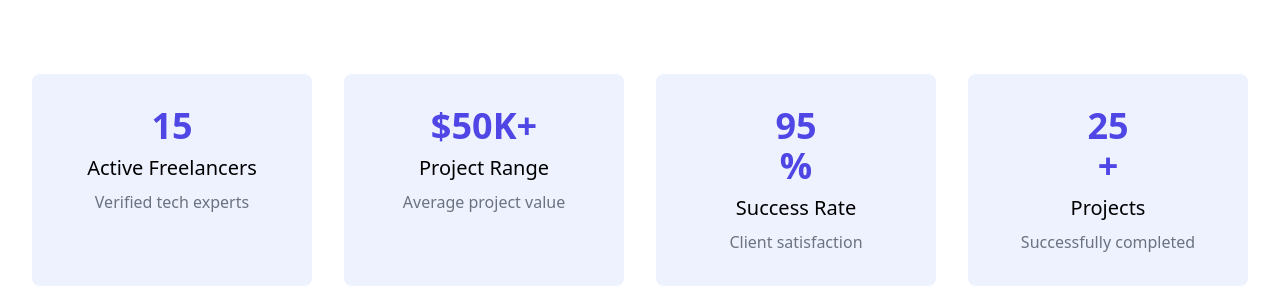
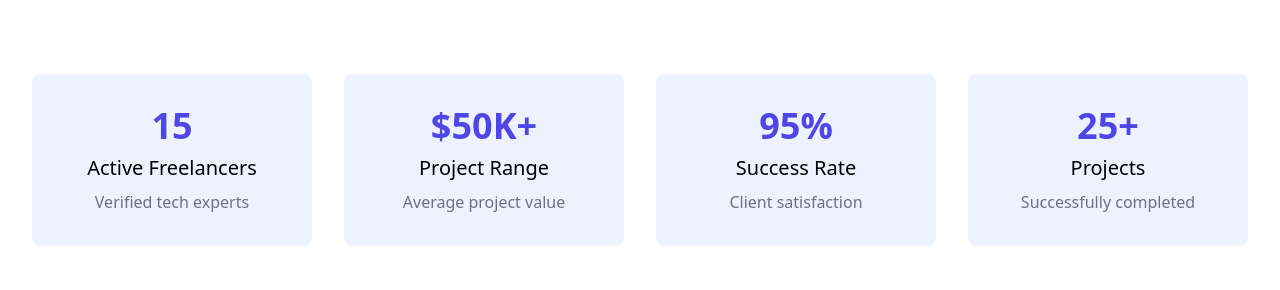
Before and after one commit to hritikch24/burgeon-talent-hub, a plain HTML site: page index.html in a window 1280 px wide. Shown: the part 510-800 px from the top of the page. Drawn offline with nearby package versions, Linux system fonts and the light colour scheme.

Commit message:
Update index.html

```diff
--- a/index.html
+++ b/index.html
@@ -9,7 +9,7 @@
 <script>
     document.addEventListener('DOMContentLoaded', () => {
         const counters = document.querySelectorAll('.counter');
-        const speed = 200;
+        const speed = 1000;
 
         const updateCount = (counter) => {
             const target = +counter.getAttribute('data-target');
@@ -17,8 +17,8 @@
             const increment = target / speed;
 
             if (count < target) {
-                counter.innerText = Math.ceil(count + increment);
-                setTimeout(() => updateCount(counter), 1);
+                counter.innerText = Math.min(Math.ceil(count + increment), target);
+                setTimeout(() => updateCount(counter), 20);
             } else {
                 counter.innerText = target;
             }
@@ -89,12 +89,18 @@
                     <p class="mt-2 text-gray-500">Average project value</p>
                 </div>
                 <div class="bg-indigo-50 rounded-lg p-8 text-center">
-                    <div class="counter text-4xl font-bold text-indigo-600" data-target="95">0</div><span class="text-4xl font-bold text-indigo-600">%</span>
+                    <div class="flex items-center justify-center">
+                        <div class="counter text-4xl font-bold text-indigo-600" data-target="95">0</div>
+                        <div class="text-4xl font-bold text-indigo-600">%</div>
+                    </div>
                     <div class="mt-2 text-xl font-medium">Success Rate</div>
                     <p class="mt-2 text-gray-500">Client satisfaction</p>
                 </div>
                 <div class="bg-indigo-50 rounded-lg p-8 text-center">
-                    <div class="counter text-4xl font-bold text-indigo-600" data-target="25">0</div><span class="text-4xl font-bold text-indigo-600">+</span>
+                    <div class="flex items-center justify-center">
+                        <div class="counter text-4xl font-bold text-indigo-600" data-target="25">0</div>
+                        <div class="text-4xl font-bold text-indigo-600">+</div>
+                    </div>
                     <div class="mt-2 text-xl font-medium">Projects</div>
                     <p class="mt-2 text-gray-500">Successfully completed</p>
                 </div>
@@ -237,8 +243,7 @@
                         <div class="text-center p-6 border-b md:border-b-0 md:border-r border-gray-200">
                             <h3 class="text-xl font-bold text-gray-900 mb-4">India Offices</h3>
                             <div class="space-y-2">
-                                <p class="text-gray-600">Sector 14, Gurgaon</p>
-                                <p class="text-gray-600">Crossing Republic, Noida</p>
+                                <p class="text-gray-600">Sector 14, Gurugram</p>
                                 <a href="tel:+919205082571" class="text-xl text-indigo-600 hover:text-indigo-800 font-medium block mt-4">
                                     +91 9205082571
                                 </a>
@@ -248,8 +253,8 @@
                             <h3 class="text-xl font-bold text-gray-900 mb-4">USA Office</h3>
                             <div class="space-y-2">
                                 <p class="text-gray-600">Chicago, Illinois</p>
-                                <a href="tel:+17733121214" class="text-xl text-indigo-600 hover:text-indigo-800 font-medium block mt-4">
-                                    +1 (773) 312-1214
+                                <a href="tel:+13314318078" class="text-xl text-indigo-600 hover:text-indigo-800 font-medium block mt-4">
+                                    +1 331-431-8078
                                 </a>
                         </div>
                     </div>
```
